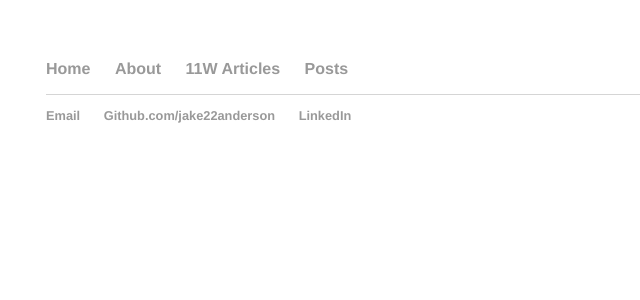
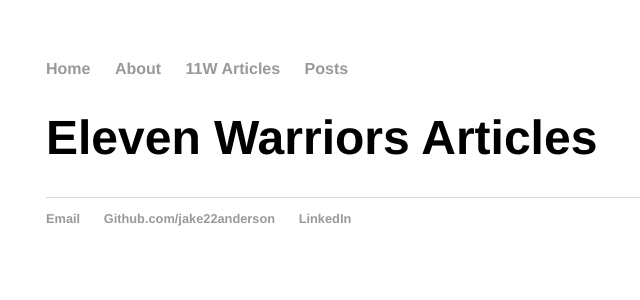
Before and after one commit to mtnartker/mtnartker.github.io, a Jekyll site: the page built from example_works/index.html, in a window 1280 px wide. Shown: the top 300 px of the page, without its empty margins (146-786 px from the left). Built offline with Jekyll 4.4.1, drawn with Linux system fonts in a browser that asks for light colours.

Commit message:
Update index.html

```diff
--- a/example_works/index.html
+++ b/example_works/index.html
@@ -2,3 +2,5 @@
 layout: default
 title: Eleven Warriors Articles
 ---
+
+<h1> Eleven Warriors Articles </h1>
```
